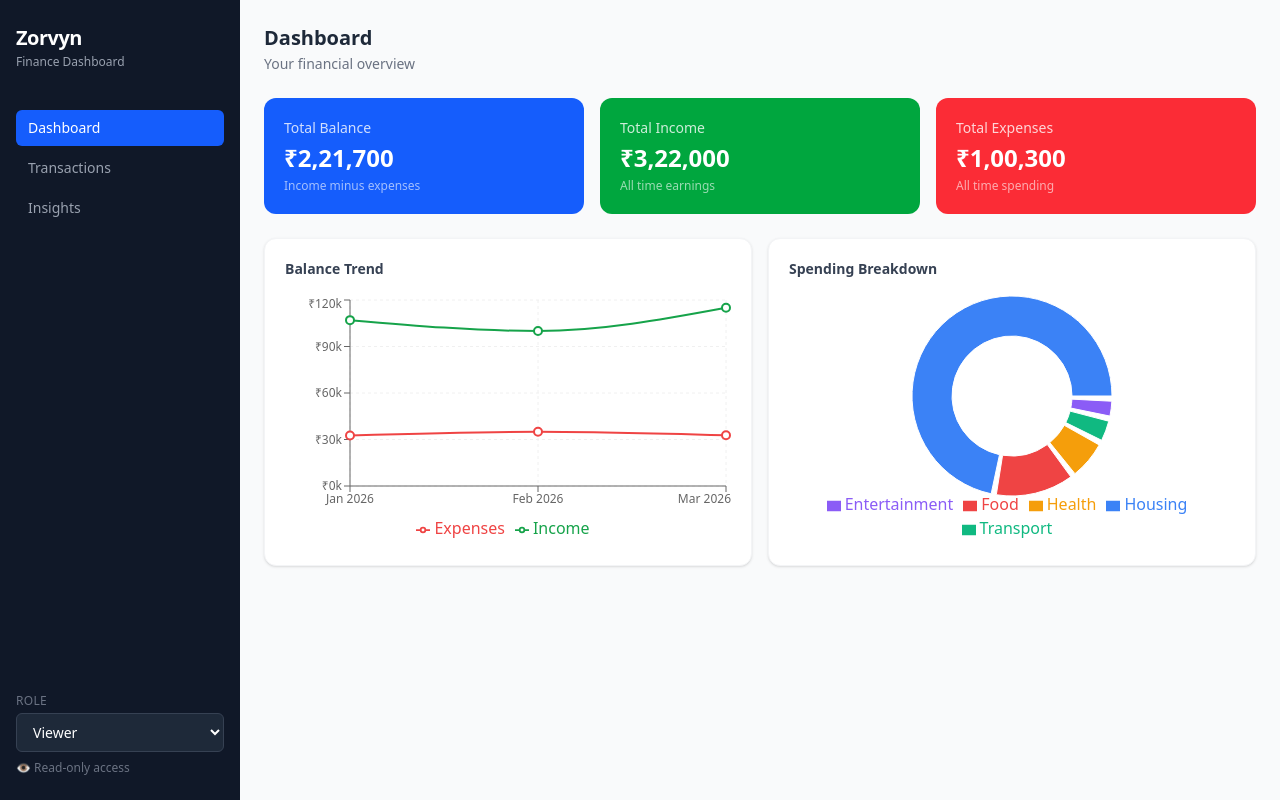
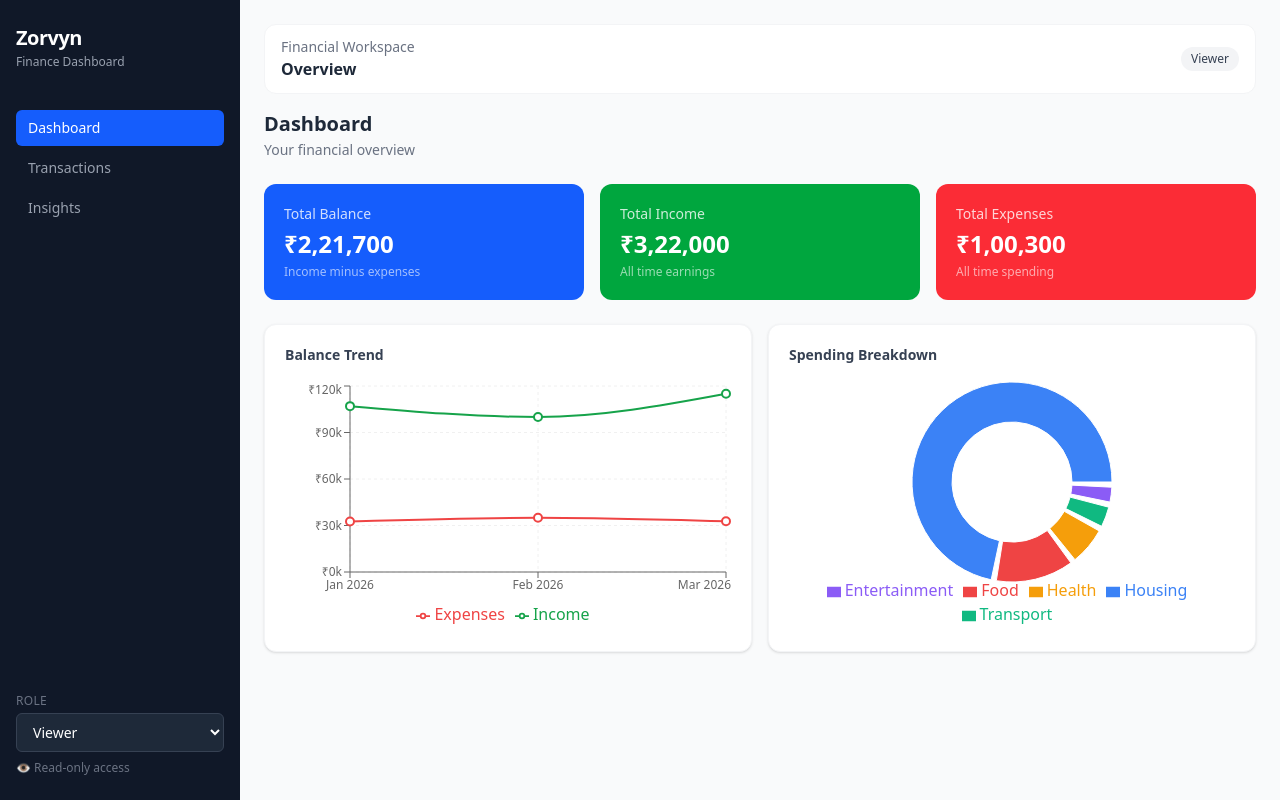
Before and after one commit to MamunUrRashidAIUB/finance-dashboard, a Next.js app: page / in a window 1280 px wide. Built offline with nearby package versions, Linux system fonts and the light colour scheme.

Commit message:
Enhance README and implement Topbar and RoleBadge components for improved UI and state management

```diff
--- a/src/app/layout.tsx
+++ b/src/app/layout.tsx
@@ -2,6 +2,7 @@ import type { Metadata } from "next";
 import { Geist, Geist_Mono } from "next/font/google";
 import { AppProvider } from "@/context/AppContext";
 import Sidebar from "@/components/layout/Sidebar";
+import Topbar from "@/components/layout/Topbar";
 import "./globals.css";
 
 const geistSans = Geist({
@@ -33,9 +34,10 @@ export default function RootLayout({
         <AppProvider>
           <div className="flex">
             <Sidebar />
-            <main className="ml-60 flex-1 min-h-screen p-6">
-              {children}
-            </main>
+            <div className="ml-60 flex-1 min-h-screen p-6 flex flex-col gap-4">
+              <Topbar />
+              <main>{children}</main>
+            </div>
           </div>
         </AppProvider>
       </body>
--- /dev/null
+++ b/src/components/layout/Topbar.jsx
@@ -0,0 +1,17 @@
+"use client";
+import { useApp } from "@/context/AppContext";
+import RoleBadge from "@/components/ui/RoleBadge";
+
+export default function Topbar() {
+  const { role } = useApp();
+
+  return (
+    <header className="bg-white border border-gray-100 rounded-xl px-4 py-3 flex items-center justify-between">
+      <div>
+        <p className="text-sm text-gray-500">Financial Workspace</p>
+        <p className="text-base font-semibold text-gray-800">Overview</p>
+      </div>
+      <RoleBadge role={role} />
+    </header>
+  );
+}
--- a/src/components/transactions/AddEditModal.jsx
+++ b/src/components/transactions/AddEditModal.jsx
@@ -1,5 +1,5 @@
 "use client";
-import { useState, useEffect } from "react";
+import { useState } from "react";
 import { useApp } from "@/context/AppContext";
 
 const categories = ["Income", "Housing", "Food", "Transport", "Entertainment", "Health"];
@@ -7,12 +7,10 @@ const empty = { description: "", amount: "", category: "Food", type: "expense",
 
 export default function AddEditModal({ existing, onClose }) {
   const { transactions, setTransactions } = useApp();
-  const [form, setForm] = useState(empty);
+  const [form, setForm] = useState(() =>
+    existing ? { ...existing, amount: String(existing.amount) } : empty
+  );
   const [error, setError] = useState("");
-
-  useEffect(() => {
-    if (existing) setForm({ ...existing, amount: String(existing.amount) });
-  }, [existing]);
 
   const update = (key, value) => setForm((prev) => ({ ...prev, [key]: value }));
 
--- a/src/components/transactions/TransactionList.jsx
+++ b/src/components/transactions/TransactionList.jsx
@@ -48,7 +48,7 @@ export default function TransactionList() {
               <div className="flex flex-col">
                 <span className="text-sm font-medium text-gray-800">{t.description}</span>
                 <span className="text-xs text-gray-400 mt-0.5">
-                  {t.category} · {new Date(t.date).toLocaleDateString("en-IN", { day: "numeric", month: "short", year: "numeric" })}
+                  {t.category} · {t.type} · {new Date(t.date).toLocaleDateString("en-IN", { day: "numeric", month: "short", year: "numeric" })}
                 </span>
               </div>
               <div className="flex items-center gap-4">
--- /dev/null
+++ b/src/components/ui/RoleBadge.jsx
@@ -0,0 +1,17 @@
+"use client";
+
+export default function RoleBadge({ role }) {
+  const isAdmin = role === "admin";
+
+  return (
+    <span
+      className={`inline-flex items-center rounded-full px-2.5 py-1 text-xs font-medium ${
+        isAdmin
+          ? "bg-blue-100 text-blue-700"
+          : "bg-gray-100 text-gray-700"
+      }`}
+    >
+      {isAdmin ? "Admin" : "Viewer"}
+    </span>
+  );
+}
--- a/src/context/AppContext.jsx
+++ b/src/context/AppContext.jsx
@@ -4,9 +4,25 @@ import { mockTransactions } from "@/data/mockData";
 
 const AppContext = createContext(null);
 
+function getInitialTransactions() {
+  if (typeof window === "undefined") return mockTransactions;
+  const stored = localStorage.getItem("transactions");
+  if (stored === null) return mockTransactions;
+  try {
+    return JSON.parse(stored);
+  } catch {
+    return mockTransactions;
+  }
+}
+
+function getInitialRole() {
+  if (typeof window === "undefined") return "viewer";
+  return localStorage.getItem("role") || "viewer";
+}
+
 export function AppProvider({ children }) {
-  const [transactions, setTransactions] = useState([]);
-  const [role, setRole] = useState("viewer");
+  const [transactions, setTransactions] = useState(getInitialTransactions);
+  const [role, setRole] = useState(getInitialRole);
   const [filters, setFilters] = useState({
     search: "",
     type: "all",
@@ -14,24 +30,9 @@ export function AppProvider({ children }) {
     sortBy: "date-desc",
   });
 
-  // Load from localStorage or fall back to mock data
-  useEffect(() => {
-    const stored = localStorage.getItem("transactions");
-    if (stored) {
-      setTransactions(JSON.parse(stored));
-    } else {
-      setTransactions(mockTransactions);
-    }
-
-    const storedRole = localStorage.getItem("role");
-    if (storedRole) setRole(storedRole);
-  }, []);
-
   // Persist transactions to localStorage on change
   useEffect(() => {
-    if (transactions.length > 0) {
-      localStorage.setItem("transactions", JSON.stringify(transactions));
-    }
+    localStorage.setItem("transactions", JSON.stringify(transactions));
   }, [transactions]);
 
   // Persist role
```
Also changed, not shown: 1 other file (tests, documents, lock files or other folders).
